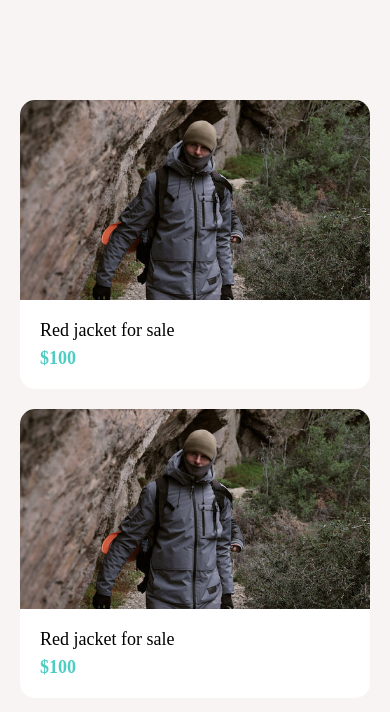
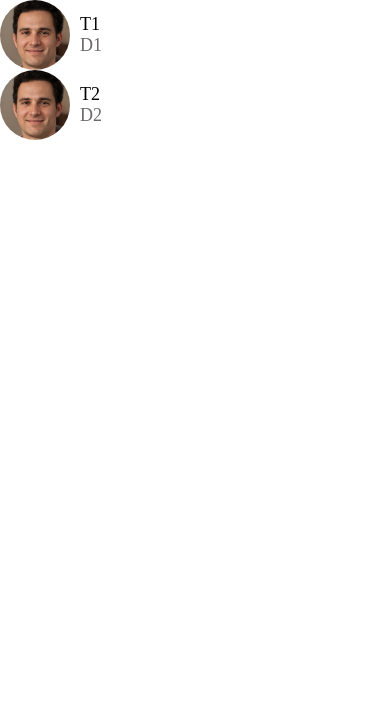
Before and after one commit to PasanMadhuranga/DoneWithIt, a React Native app: screen / in a window 390 px wide. Shown: the top 712 px of the page. Built offline with nearby package versions, Linux system fonts and the light colour scheme.

Commit message:
add listItem

```diff
--- a/App.js
+++ b/App.js
@@ -1,28 +1,13 @@
 import ViewImageScreen from "./app/screens/ViewImageScreen";
 import WelcomeScreen from "./app/screens/WelcomeScreen";
+import ListingDetailsScreen from "./app/screens/ListingDetailsScreen";
+import MessagesScreen from "./app/screens/MessagesScreen";
 import { View } from "react-native";
 
 import AppText from "./app/components/AppText";
 import Card from "./app/components/Card";
 export default function App() {
   return (
-    // <WelcomeScreen />
-    // <ViewImageScreen />
-    <View style={{
-      backgroundColor: "#f8f4f4",
-      padding: 20,
-      paddingTop: 100,
-      }}>
-      <Card
-        title="Red jacket for sale"
-        subTitle="$100"
-        image={require("./app/assets/jacket.jpg")}
-      />
-      <Card
-        title="Red jacket for sale"
-        subTitle="$100"
-        image={require("./app/assets/jacket.jpg")}
-      />
-      </ View>
+    <MessagesScreen />
   );
 }
--- /dev/null
+++ b/app/components/ListItem.js
@@ -0,0 +1,41 @@
+import React from "react";
+import { View, StyleSheet, Image } from "react-native";
+
+import AppText from "./AppText";
+import colors from "../config/colors";
+
+function ListItem({ title, subTitle, image }) {
+  return (
+    <View style={styles.container}>
+      <Image style={styles.image} source={image} />
+      <View style={styles.userDetails}>
+        <AppText style={styles.title}>{title}</AppText>
+        <AppText style={styles.subTitle}>{subTitle}</AppText>
+      </View>
+    </View>
+  );
+}
+
+const styles = StyleSheet.create({
+  container: {
+    flexDirection: "row",
+  },
+  image: {
+    width: 70,
+    height: 70,
+    borderRadius: 35,
+    marginRight: 10,
+  },
+  title: {
+    fontWeight: "500",
+  },
+  subTitle: {
+    color: colors.medium,
+  },
+  userDetails: {
+    flex: 1,
+    justifyContent: "center",
+  },
+});
+
+export default ListItem;
--- /dev/null
+++ b/app/components/Screen.js
@@ -0,0 +1,13 @@
+import React from "react";
+import Constants from "expo-constants";
+import { SafeAreaView, StyleSheet } from "react-native";
+
+function Screen({ children }) {
+  return <SafeAreaView style={styles.screen}>{children}</SafeAreaView>;
+}
+const styles = StyleSheet.create({
+  screen: {
+    paddingTop: Constants.statusBarHeight,
+  },
+});
+export default Screen;
--- a/app/config/colors.js
+++ b/app/config/colors.js
@@ -3,4 +3,5 @@
     secondary: "#4ecdc4",
     black: "#000",
     white: "#fff",
+    medium: "#6e6969",
 }
--- /dev/null
+++ b/app/screens/ListingDetailsScreen.js
@@ -0,0 +1,50 @@
+import React from "react";
+import { View, Image, StyleSheet } from "react-native";
+
+import AppText from "../components/AppText";
+import colors from "../config/colors";
+import ListItem from "../components/ListItem";
+
+function ListingDetailsScreen(props) {
+  return (
+    <View>
+      <Image style={styles.image} source={require("../assets/jacket.jpg")} />
+      <View style={styles.detailsContainer}>
+        <AppText style={styles.title}>Red Jacket for Sale</AppText>
+        <AppText style={styles.price}>$100</AppText>
+        <View style={styles.userContainer}>
+          <ListItem
+            image={require("../assets/myPic.jpg")}
+            title="Mosh Hamedani"
+            subTitle="5 Listings"
+          />
+        </View>
+      </View>
+    </View>
+  );
+}
+
+const styles = StyleSheet.create({
+  image: {
+    width: "100%",
+    height: 300,
+  },
+  detailsContainer: {
+    padding: 20,
+  },
+  title: {
+    fontSize: 24,
+    fontWeight: "500",
+  },
+  price: {
+    color: colors.secondary,
+    fontWeight: "bold",
+    fontSize: 20,
+    marginVertical: 10,
+  },
+  userContainer: {
+    marginVertical: 40,
+  },
+});
+
+export default ListingDetailsScreen;
--- /dev/null
+++ b/app/screens/MessagesScreen.js
@@ -0,0 +1,40 @@
+import React from "react";
+import { FlatList } from "react-native";
+
+import ListItem from "../components/ListItem";
+import Screen from "../components/Screen";
+
+const messages = [
+  {
+    id: 1,
+    title: "T1",
+    description: "D1",
+    image: require("../assets/myPic.jpg"),
+  },
+  {
+    id: 2,
+    title: "T2",
+    description: "D2",
+    image: require("../assets/myPic.jpg"),
+  },
+];
+
+function MessagesScreen(props) {
+  return (
+    <Screen>
+      <FlatList
+        data={messages}
+        keyExtractor={(message) => message.id.toString()}
+        renderItem={({ item }) => (
+          <ListItem
+            title={item.title}
+            subTitle={item.description}
+            image={item.image}
+          />
+        )}
+      />
+    </Screen>
+  );
+}
+
+export default MessagesScreen;
--- a/app/screens/ViewImageScreen.js
+++ b/app/screens/ViewImageScreen.js
@@ -1,29 +1,34 @@
-import React from 'react';
-import { Image, StyleSheet, View } from 'react-native';
+import React from "react";
+import { Image, StyleSheet, View } from "react-native";
+import { MaterialCommunityIcons } from "@expo/vector-icons";
 
-import colors from '../config/colors';
+import colors from "../config/colors";
 
 function ViewImageScreen(props) {
   return (
     <View style={styles.container}>
-            <View style={styles.closeIcon}></View>
-            <View style={styles.deleteIcon}></View>
+      <View style={styles.closeIcon}>
+        <MaterialCommunityIcons name="close" color="white" size={35} />
+      </View>
+      <View style={styles.deleteIcon}>
+        <MaterialCommunityIcons
+          name="trash-can-outline"
+          color={colors.primary}
+          size={35}
+        />
+      </View>
       <Image
         resizeMode="contain" // This is a prop that tells the image to fit the container
         style={styles.image}
-                source={require('../assets/chair.jpg')}
+        source={require("../assets/chair.jpg")}
       />
     </View>
-
   );
 }
 
 const styles = StyleSheet.create({
   closeIcon: {
-        width: 50,
-        height: 50,
-        backgroundColor: colors.primary,
-        position: 'absolute',
+    position: "absolute",
     top: 40,
     left: 30,
   },
@@ -32,16 +37,13 @@
     flex: 1,
   },
   deleteIcon: {
-        width: 50,
-        height: 50,
-        backgroundColor: colors.secondary,
-        position: 'absolute',
+    position: "absolute",
     top: 40,
     right: 30,
   },
   image: {
-        width: '100%',
-        height: '100%',
+    width: "100%",
+    height: "100%",
   },
 });
 
--- a/package.json
+++ b/package.json
@@ -11,6 +11,7 @@
   "dependencies": {
     "@react-native-community/hooks": "^3.0.0",
     "expo": "~51.0.17",
+    "expo-constants": "^16.0.2",
     "expo-status-bar": "~1.12.1",
     "react": "18.2.0",
     "react-native": "0.74.2"
```
Also changed, not shown: app/assets/myPic.jpg (added), 1 other file (tests, documents, lock files or other folders). Lines whose indentation alone changed are shown as unchanged.
